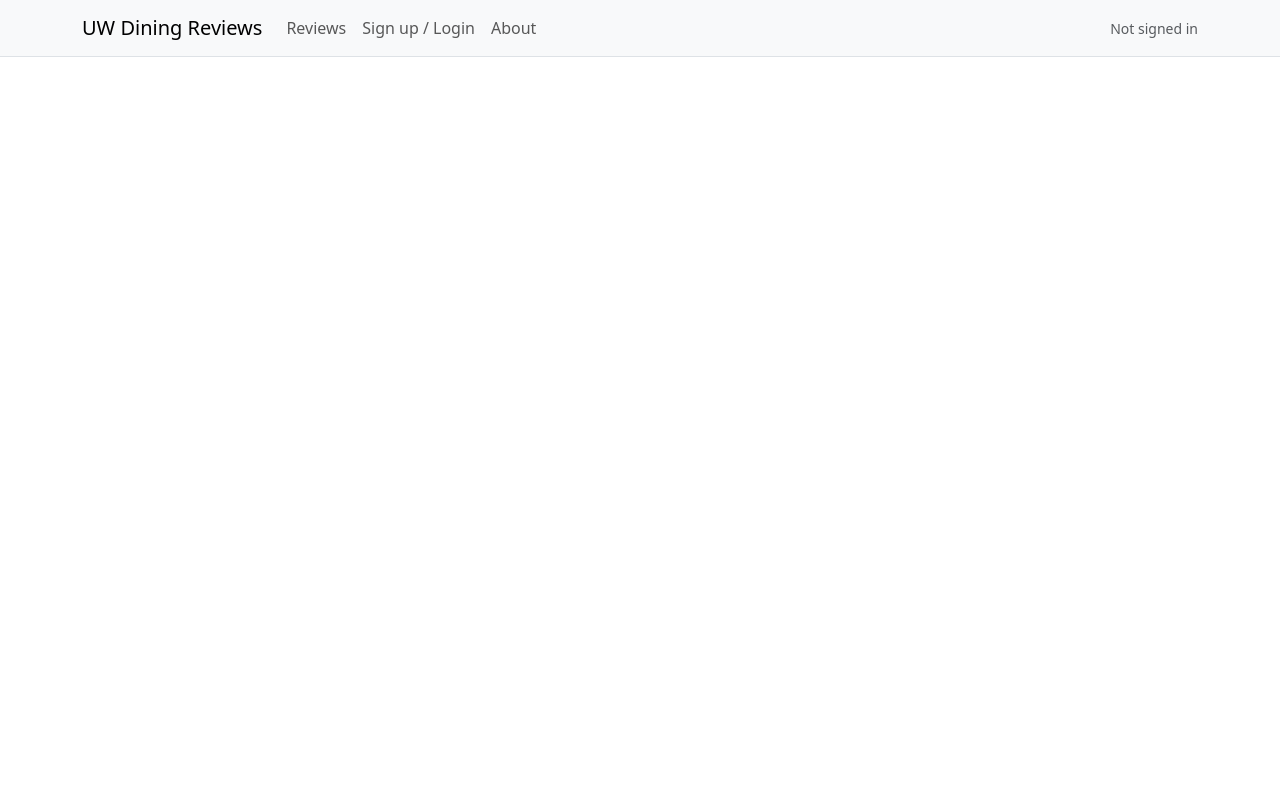
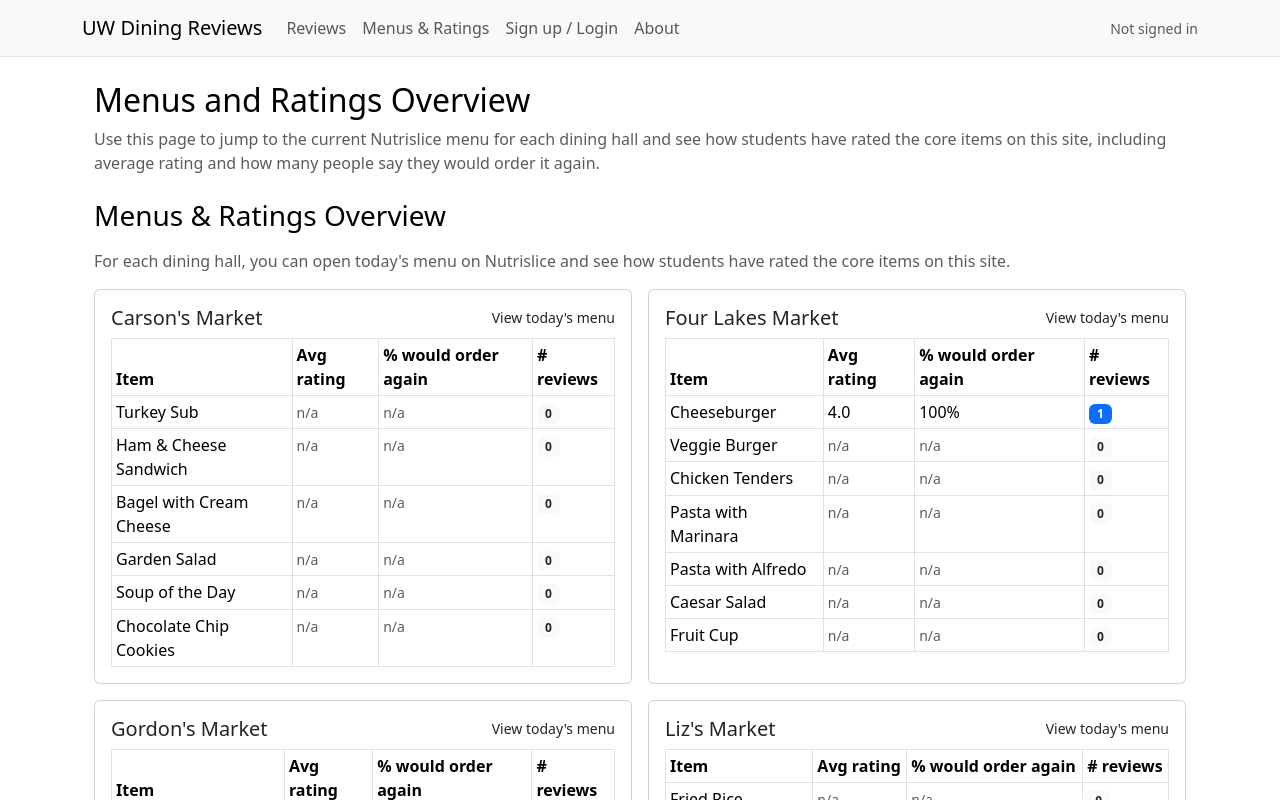
Before and after one commit to CS571-F25/p130, a React (Vite) app: page /#/menus in a window 1280 px wide. Shown: the top 800 px of the page. Built offline with nearby package versions, Linux system fonts and the light colour scheme.

Commit message:
added separate menus page

```diff
--- a/src/App.jsx
+++ b/src/App.jsx
@@ -5,12 +5,12 @@ import Home from "./pages/Home.jsx";
 import Reviews from "./pages/Reviews.jsx";
 import Auth from "./pages/Auth.jsx";
 import About from "./pages/About.jsx";
+import Menus from "./pages/Menus.jsx";
 import { getCookie, setCookie, eraseCookie } from "./utils/cookies.js";
 
 export default function App() {
   const [currentUser, setCurrentUser] = useState(null);
 
-  // load from cookie on mount
   useEffect(() => {
     const saved = getCookie("diningUser");
     if (saved) {
@@ -47,6 +47,7 @@ export default function App() {
             />
           }
         />
+        <Route path="/menus" element={<Menus />} />
         <Route path="/about" element={<About />} />
       </Routes>
     </HashRouter>
--- a/src/components/SiteNav.jsx
+++ b/src/components/SiteNav.jsx
@@ -15,6 +15,9 @@ export default function SiteNav({ currentUser, onSignOut }) {
           <Nav className="me-auto">
             <Nav.Link as={Link} to="/reviews">
               Reviews
+            </Nav.Link>
+            <Nav.Link as={Link} to="/menus">
+              Menus & Ratings
             </Nav.Link>
 
             {!isSignedIn ? (
--- /dev/null
+++ b/src/pages/Menus.jsx
@@ -0,0 +1,78 @@
+// src/pages/Menus.jsx
+import { useEffect, useMemo, useState } from "react";
+import { Container } from "react-bootstrap";
+import HallMenuStats from "../components/HallMenuStats.jsx";
+import { getImageForItem } from "../data/menu.js";
+
+const STORAGE_KEY = "uwDiningReviews";
+
+// re-use the same seed reviews so stats still have some data
+const INITIAL = [
+  {
+    id: "seed-1",
+    hall: "Four Lakes Market",
+    item: "Cheeseburger",
+    rating: 4,
+    wouldAgain: true,
+    text: "Juicy patty, fresh toppings. Bun a little dry.",
+    author: "sample-user"
+  },
+  {
+    id: "seed-2",
+    hall: "Gordon's Market",
+    item: "Chicken Tenders",
+    rating: 5,
+    wouldAgain: true,
+    text: "Crispy and hot, would devour again.",
+    author: "sample-user"
+  },
+  {
+    id: "seed-3",
+    hall: "Rheta's Market",
+    item: "Veggie Burger",
+    rating: 3,
+    wouldAgain: false,
+    text: "Pretty average, good if you're in a rush.",
+    author: "sample-user"
+  }
+];
+
+export default function Menus() {
+  const [reviews, setReviews] = useState(INITIAL);
+
+  useEffect(() => {
+    try {
+      const raw = window.localStorage.getItem(STORAGE_KEY);
+      if (raw) {
+        const parsed = JSON.parse(raw);
+        if (Array.isArray(parsed) && parsed.length > 0) {
+          setReviews(parsed);
+        }
+      }
+    } catch {
+      // ignore
+    }
+  }, []);
+
+  const normalizedReviews = useMemo(
+    () =>
+      reviews.map((r) => ({
+        ...r,
+        imageUrl: getImageForItem(r.item)
+      })),
+    [reviews]
+  );
+
+  return (
+    <Container className="page">
+      <h2>Menus and Ratings Overview</h2>
+      <p className="text-muted">
+        Use this page to jump to the current Nutrislice menu for each dining
+        hall and see how students have rated the core items on this site,
+        including average rating and how many people say they would order it
+        again.
+      </p>
+      <HallMenuStats reviews={normalizedReviews} />
+    </Container>
+  );
+}
--- a/src/pages/Reviews.jsx
+++ b/src/pages/Reviews.jsx
@@ -1,11 +1,9 @@
-// src/pages/Reviews.jsx
 import { useEffect, useMemo, useState } from "react";
 import { Container, Button, Alert } from "react-bootstrap";
 import { useLocation } from "react-router-dom";
 import SearchBar from "../components/SearchBar.jsx";
 import ReviewForm from "../components/ReviewForm.jsx";
 import ReviewList from "../components/ReviewList.jsx";
-import HallMenuStats from "../components/HallMenuStats.jsx";
 import { getImageForItem } from "../data/menu.js";
 
 const STORAGE_KEY = "uwDiningReviews";
@@ -35,7 +33,7 @@ const INITIAL = [
     item: "Veggie Burger",
     rating: 3,
     wouldAgain: false,
-    text: "Pretty average — good if you're in a rush.",
+    text: "Pretty average, good if you're in a rush.",
     author: "sample-user"
   }
 ];
@@ -49,7 +47,6 @@ export default function Reviews({ currentUser }) {
   const [showForm, setShowForm] = useState(false);
   const [page, setPage] = useState(1);
 
-  // Load from localStorage
   useEffect(() => {
     try {
       const raw = window.localStorage.getItem(STORAGE_KEY);
@@ -64,7 +61,7 @@ export default function Reviews({ currentUser }) {
     }
   }, []);
 
-  // If navigated from Home with a hall in location.state, pre-select it
+  // pre-select hall when coming from Home
   useEffect(() => {
     const viaStateHall = location.state && location.state.hall;
     if (viaStateHall) {
@@ -82,7 +79,6 @@ export default function Reviews({ currentUser }) {
     [reviews]
   );
 
-  // Persist normalized reviews
   useEffect(() => {
     try {
       window.localStorage.setItem(
@@ -94,7 +90,6 @@ export default function Reviews({ currentUser }) {
     }
   }, [normalizedReviews]);
 
-  // Live filtering by hall + item
   const filtered = useMemo(() => {
     const h = hall.trim().toLowerCase();
     const i = item.trim().toLowerCase();
@@ -173,9 +168,6 @@ export default function Reviews({ currentUser }) {
         onClose={() => setShowForm(false)}
         onSave={addReview}
       />
-
-      {/* Nutrislice + per-item stats */}
-      <HallMenuStats reviews={normalizedReviews} />
     </Container>
   );
 }
```
Also changed, not shown: 3 other files (tests, documents, lock files or other folders).
